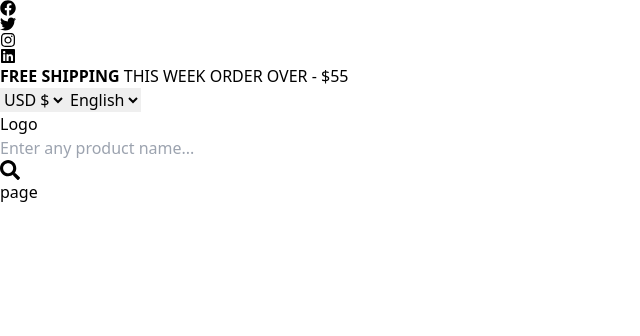
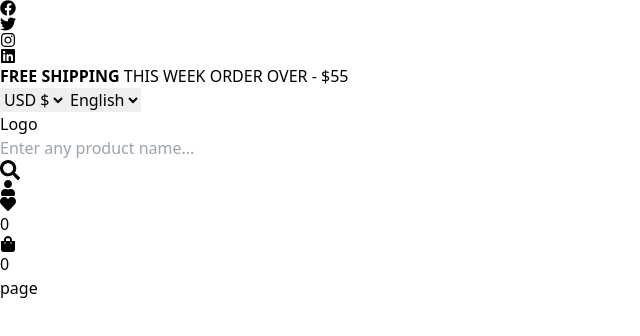
Before and after one commit to adilraees786/New-Next-JS-Project, a Next.js app: page / in a window 1280 px wide. Shown: the top 336 px of the page, without its empty margins (0-640 px from the left). Built offline with nearby package versions, Linux system fonts and the light colour scheme.

Commit message:
set icons

```diff
--- a/src/Components/Headermain.js
+++ b/src/Components/Headermain.js
@@ -1,5 +1,5 @@
 import React from 'react'
-import { FaSearch } from 'react-icons/fa'
+import { FaHeart, FaSearch, FaShoppingBag, FaUser } from 'react-icons/fa'
 
 
 const Headermain = () => {
@@ -13,8 +13,27 @@ import { FaSearch } from 'react-icons/fa'
                     <input
                         className=' border-gray-200 border p-2 px-4 rounded-lg w-full'
                         type='text'
-  placeholder='Enter any product name...'/>
-  <FaSearch className=' absolute right-0 top-0 mr-3 mt-3 text-gray-400  ' size={20}/>
+                        placeholder='Enter any product name...' />
+                    <FaSearch className=' absolute right-0 top-0 mr-3 mt-3 text-gray-400  ' size={20} />
+                </div>
+                <div className=' hidden lg:flex gap-4 text-gray-500 text-[30px]'>
+                    <FaUser />
+                    <div className=' relative'>
+                        <FaHeart />
+                        <div className=' bg-red-600 rounded-full absolute top-0 right-0 w-[18px] text-[12px]
+                        text-white grid place-items-center translate-x-1 -translate-y-1 '>
+                            0
+                        </div>
+
+                    </div>
+                    <div className=' relative'>
+                        <FaShoppingBag />
+                        <div className=' bg-red-600 rounded-full absolute top-0 right-0 w-[18px] text-[12px]
+                        text-white grid place-items-center translate-x-1 -translate-y-1 '>
+                            0
+                        </div>
+
+                    </div>
                 </div>
 
             </div>
```
Lines whose indentation alone changed are shown as unchanged.
